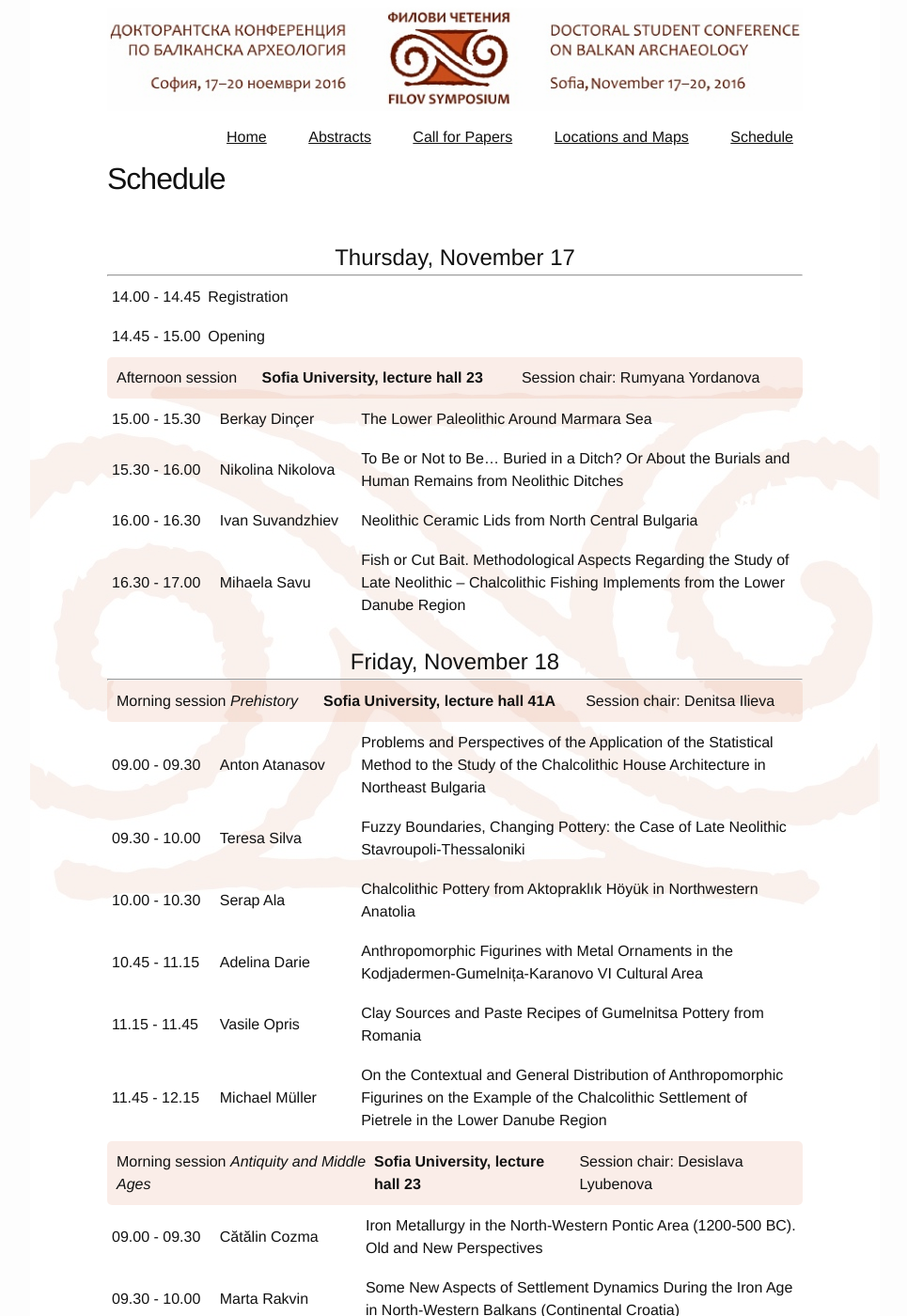
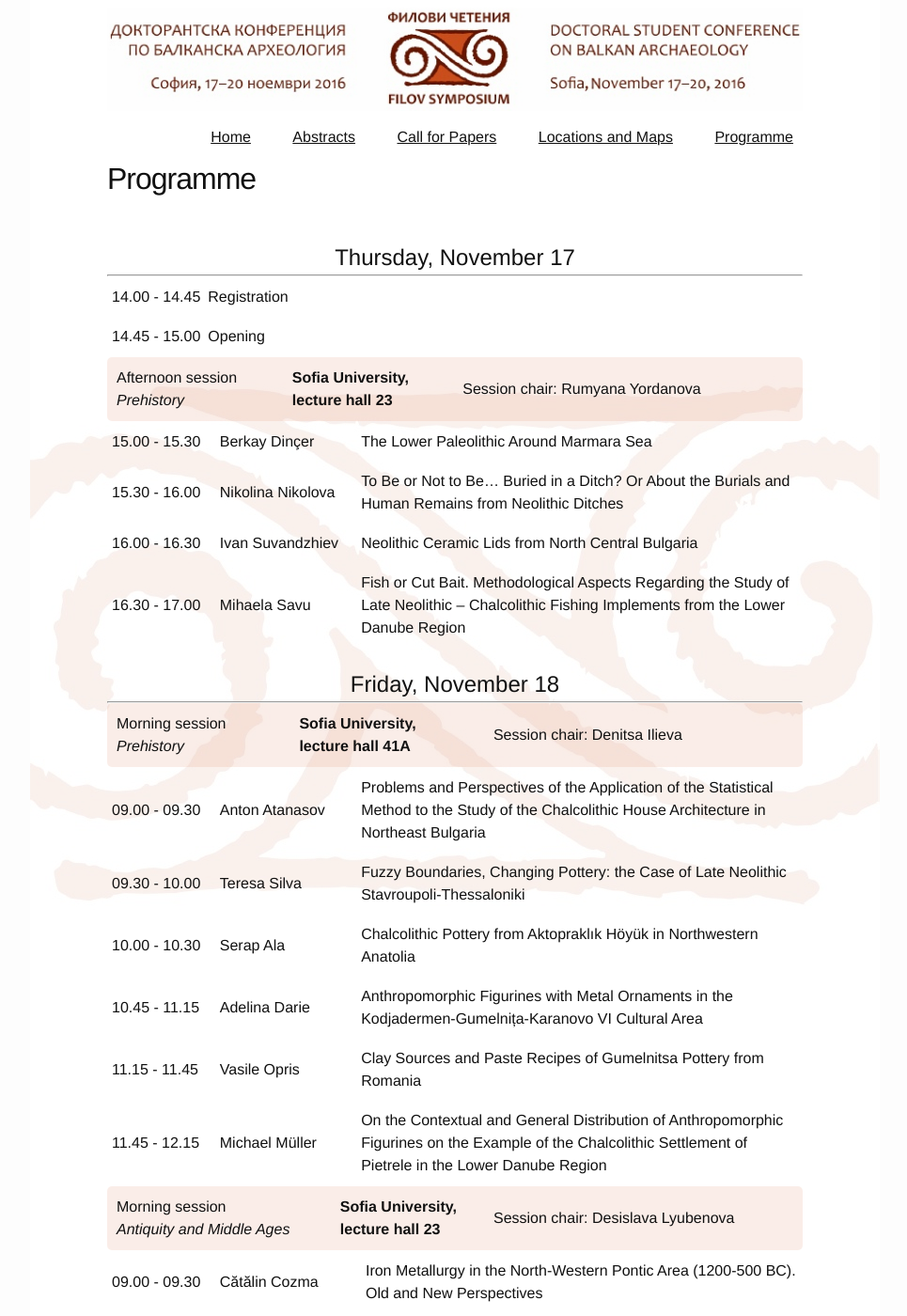
Before and after one commit to balkan-archaeology/balkan-archaeology.github.io, a Jekyll site: the page built from schedule.md, in a window 1280 px wide and 1400 px high. Shown: the whole window at 94% size, without its empty margins (156-1121 px from the left). Built offline with Jekyll 4.4.1, drawn with Linux system fonts in a browser that asks for light colours; some of the changed text lies outside the part shown.

Commit message:
Update schedule.

```diff
--- a/schedule.md
+++ b/schedule.md
@@ -1,9 +1,10 @@
 ---
 layout: page
-title: Schedule
-permalink: /schedule/
+title: Programme
+permalink: /programme/
 ---
-{% assign abstracts = (site.abstracts | sort: 'timeslot') %}
+
+{% assign abstracts = site.abstracts | sort: 'timeslot' %}
 
 <div class="schedule-date">Thursday, November 17</div>
 <hr>
@@ -12,13 +13,13 @@ permalink: /schedule/
 | 14.45 - 15.00 | Opening |
 
 <div class="schedule-divider"><table><tr>
-      <td>Afternoon session</td>
-      <td><b>Sofia University, lecture hall 23</b></td>
+      <td>Afternoon session <br/> <em>Prehistory</em></td>
+      <td><b>Sofia University, <br/> lecture hall 23</b></td>
       <td>Session chair: Rumyana Yordanova</td>
 </tr></table></div>
 
 <table class="schedule-table">
-{% for abstract in abstracts | sort: 'title' 'last' %}
+{% for abstract in abstracts %}
 {% if abstract.session_id == "17a" %}
    <tr>
    <td>{{ abstract.timeslot }}</td>
@@ -33,13 +34,13 @@ permalink: /schedule/
 <hr>
 
 <div class="schedule-divider"><table><tr>
-      <td>Morning session <em>Prehistory</em></td>
-      <td><b>Sofia University, lecture hall 41A</b></td>
+      <td>Morning session <br/> <em>Prehistory</em></td>
+      <td><b>Sofia University, <br/> lecture hall 41A</b></td>
       <td>Session chair: Denitsa Ilieva</td>
 </tr></table></div>
 
 <table class="schedule-table">
-{% for abstract in abstracts | sort: 'timeslot' %}
+{% for abstract in abstracts %}
 {% if abstract.session_id == "18mp" %}
    <tr>
    <td>{{ abstract.timeslot }}</td>
@@ -51,13 +52,13 @@ permalink: /schedule/
 </table>
 
 <div class="schedule-divider"><table><tr>
-      <td>Morning session <em>Antiquity and Middle Ages</em></td>
-      <td><b>Sofia University, lecture hall 23</b></td>
+      <td>Morning session <br/> <em>Antiquity and Middle Ages</em></td>
+      <td><b>Sofia University, <br/> lecture hall 23</b></td>
       <td>Session chair: Desislava Lyubenova</td>
 </tr></table></div>
 
 <table class="schedule-table">
-{% for abstract in abstracts | sort: 'timeslot' %}
+{% for abstract in abstracts %}
 {% if abstract.session_id == "18ma" %}
    <tr>
    <td>{{ abstract.timeslot }}</td>
@@ -69,13 +70,13 @@ permalink: /schedule/
 </table>
 
 <div class="schedule-divider"><table><tr>
-      <td>Afternoon session <em>Prehistory</em></td>
-      <td><b>Sofia University, lecture hall 41A</b></td>
+      <td>Afternoon session <br/> <em>Prehistory</em></td>
+      <td><b>Sofia University, <br/> lecture hall 41A</b></td>
       <td>Session chair: Zheni Vasileva</td>
 </tr></table></div>
 
 <table class="schedule-table">
-{% for abstract in abstracts | sort: 'timeslot' %}
+{% for abstract in abstracts %}
 {% if abstract.session_id == "18ap" %}
    <tr>
    <td>{{ abstract.timeslot }}</td>
@@ -87,13 +88,13 @@ permalink: /schedule/
 </table>
 
 <div class="schedule-divider"><table><tr>
-      <td>Afternoon session <em>Antiquity and Middle Ages</em></td>
-      <td><b>Sofia University, lecture hall 23</b></td>
+      <td>Afternoon session <br/> <em>Antiquity and Middle Ages</em></td>
+      <td><b>Sofia University, <br/> lecture hall 23</b></td>
       <td>Session chair: Vladislav Zhivkov</td>
 </tr></table></div>
 
 <table class="schedule-table">
-{% for abstract in abstracts | sort: 'timeslot' %}
+{% for abstract in abstracts %}
 {% if abstract.session_id == "18aa" %}
    <tr>
    <td>{{ abstract.timeslot }}</td>
@@ -107,13 +108,13 @@ permalink: /schedule/
 <hr>
 
 <div class="schedule-divider"><table><tr>
-      <td>Morning session <em>Prehistory</em></td>
-      <td><b>Sofia University, lecture hall 41A</b></td>
+      <td>Morning session <br/> <em>Prehistory</em></td>
+      <td><b>Sofia University, <br/> lecture hall 41A</b></td>
       <td>Session chair: Stanimir Parvanov</td>
 </tr></table></div>
 
 <table class="schedule-table">
-{% for abstract in abstracts | sort: 'timeslot' %}
+{% for abstract in abstracts %}
 {% if abstract.session_id == "19mp" %}
    <tr>
    <td>{{ abstract.timeslot }}</td>
@@ -125,13 +126,13 @@ permalink: /schedule/
 </table>
 
 <div class="schedule-divider"><table><tr>
-      <td>Morning session <em>Antiquity and Middle Ages</em></td>
-      <td><b>Sofia University, lecture hall 23</b></td>
+      <td>Morning session <br/> <em>Antiquity and Middle Ages</em></td>
+      <td><b>Sofia University, <br/> lecture hall 23</b></td>
       <td>Session chair: Georgi Sengalevich</td>
 </tr></table></div>
 
 <table class="schedule-table">
-{% for abstract in abstracts | sort: 'timeslot' %}
+{% for abstract in abstracts %}
 {% if abstract.session_id == "19ma" %}
    <tr>
    <td>{{ abstract.timeslot }}</td>
@@ -143,17 +144,17 @@ permalink: /schedule/
 </table>
 
 <div class="schedule-divider"><table><tr>
-      <td>Afternoon session <em>Prehistory</em></td>
-      <td><b>Sofia University, lecture hall 41A</b></td>
+      <td>Afternoon session <br/> <em>Prehistory</em></td>
+      <td><b>Sofia University, <br/> lecture hall 41A</b></td>
       <td>Session chair: Nikolina Nikolova</td>
 </tr></table></div>
 
 <table class="schedule-table">
-{% for abstract in abstracts | sort: 'timeslot' %}
+{% for abstract in abstracts %}
 {% if abstract.session_id == "19ap" %}
    <tr>
    <td>{{ abstract.timeslot }}</td>
-   <td>{{ abstract.author }}</td>
+   <td>{{ abstract.author | remove: "†" | remove: "‡"}}</td>
    <td>{{ abstract.title }}</td>
    </tr>
 {% endif %}
@@ -161,13 +162,13 @@ permalink: /schedule/
 </table>
 
 <div class="schedule-divider"><table><tr>
-      <td>Afternoon session <em>Antiquity and Middle Ages</em></td>
-      <td><b>Sofia University, lecture hall 23</b></td>
+      <td>Afternoon session <br/> <em>Antiquity and Middle Ages</em></td>
+      <td><b>Sofia University, <br/> lecture hall 23</b></td>
       <td>Session chair: Vladimir Staykov</td>
 </tr></table></div>
 
 <table class="schedule-table">
-{% for abstract in abstracts | sort: 'timeslot' %}
+{% for abstract in abstracts %}
 {% if abstract.session_id == "19aa" %}
    <tr>
    <td>{{ abstract.timeslot }}</td>
```
